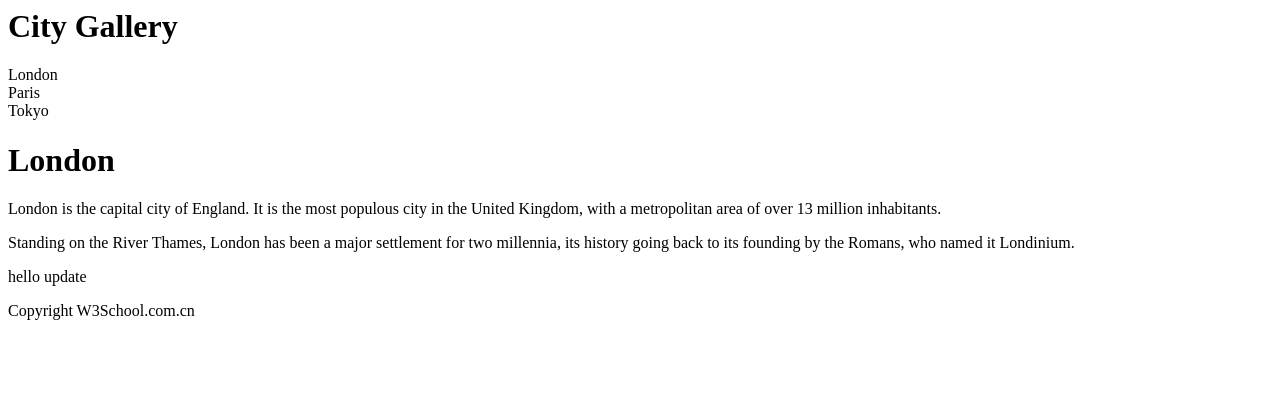
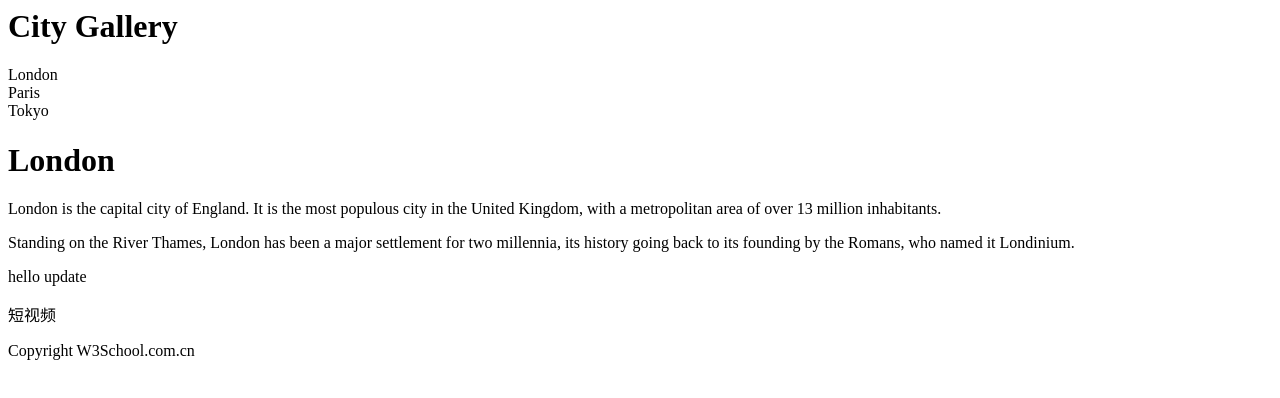
Before and after one commit to blingzz/dbhot, a plain HTML site: page index.html in a window 1280 px wide. Drawn offline with Linux system fonts and the light colour scheme.

Commit message:
第二次提交短视频功能 c2

```diff
--- a/index.html
+++ b/index.html
@@ -23,6 +23,9 @@ its history going back to its founding by the Romans, who named it Londinium.
 <p>
 hello update
 </p>
+<p>
+短视频
+</p>
 </div>
 
 <div id="footer">
```
